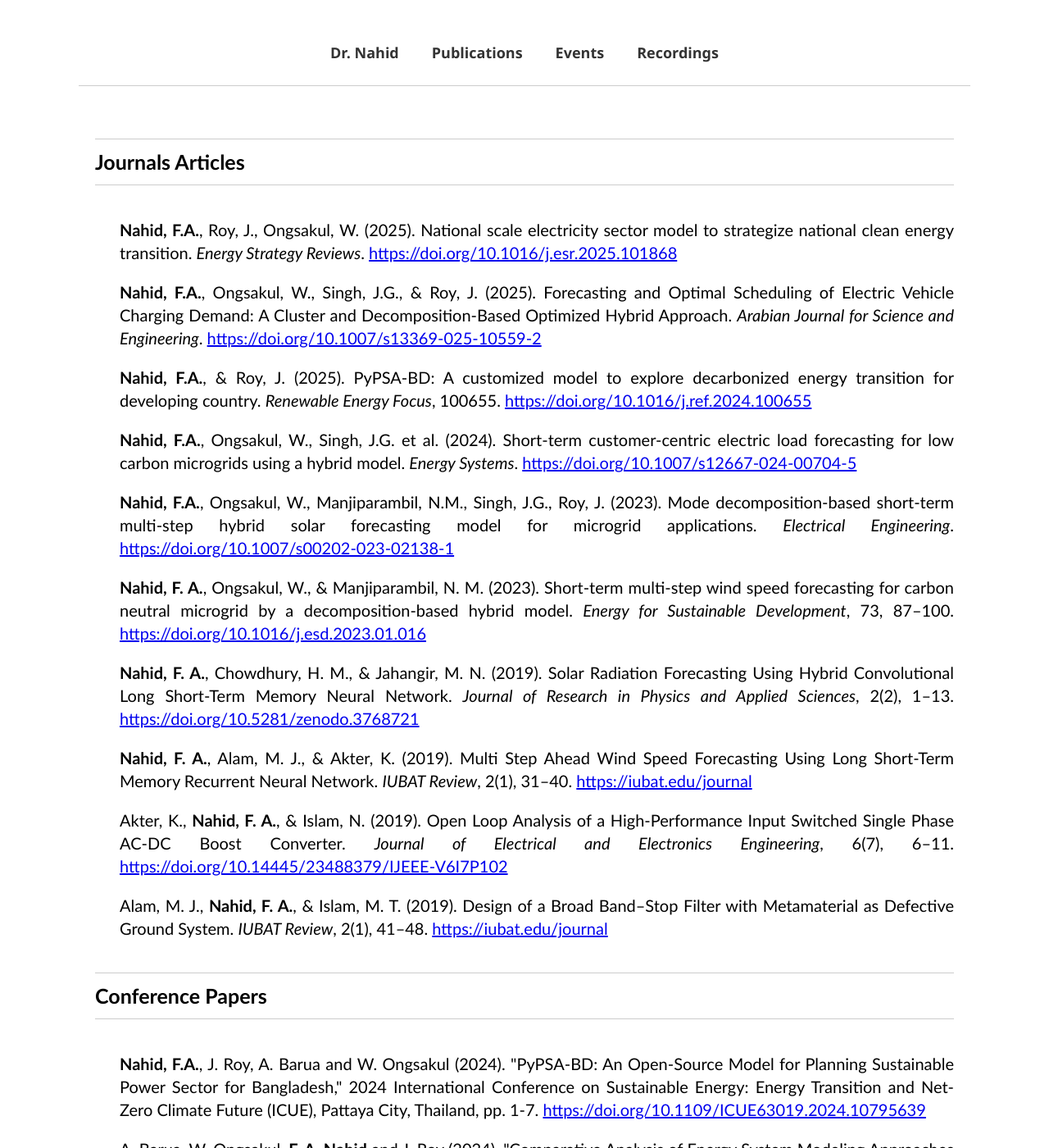
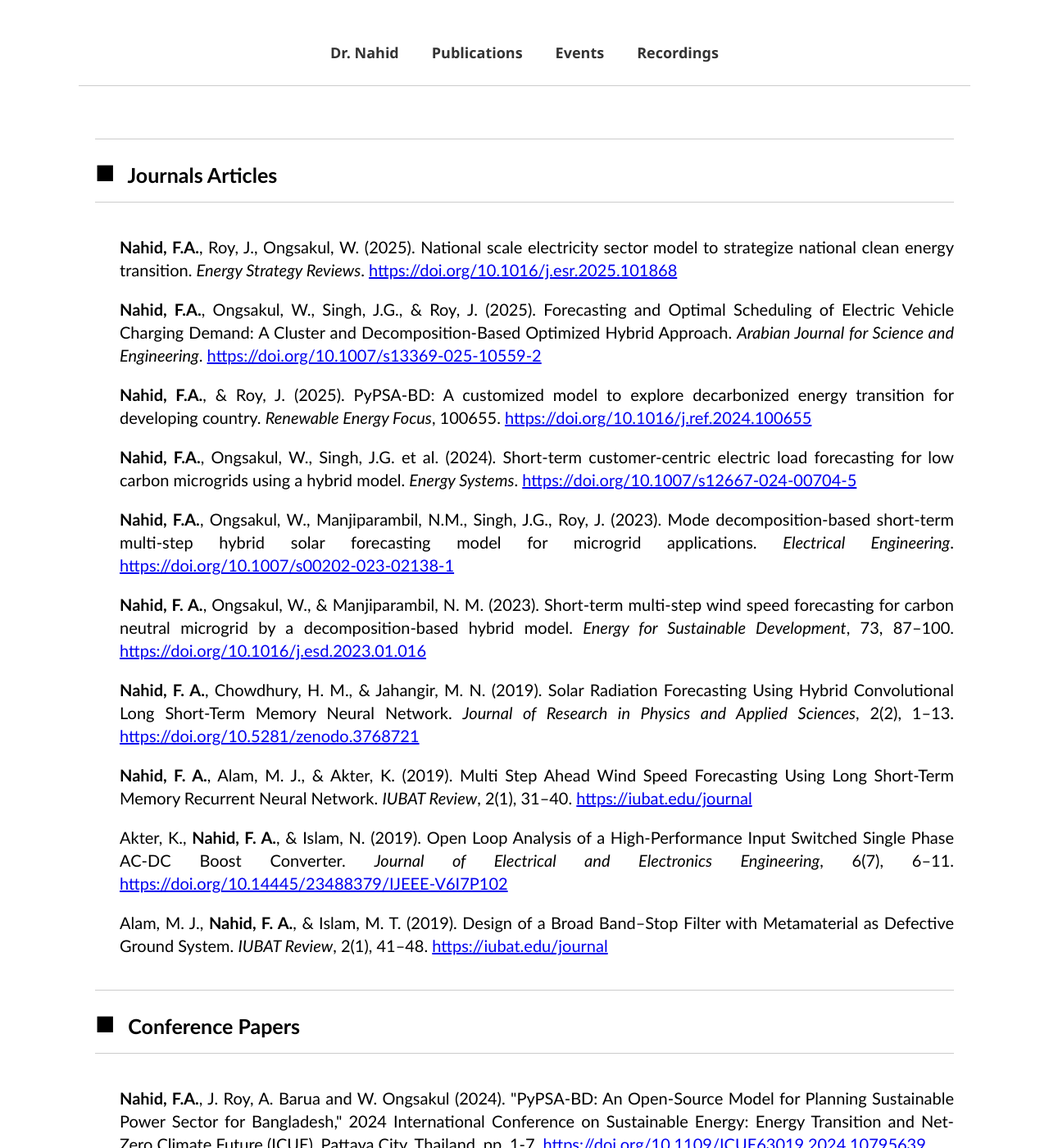
Before and after one commit to FiruzAhamed/firuzahamed.github.io, a Jekyll site: the page built from publications.md, in a window 1280 px wide and 1400 px high. Shown: the whole window at 82% size. Built offline with Jekyll 4.4.1, drawn with Linux system fonts in a browser that asks for light colours.

Commit message:
Update style.css
Signed-off-by: Firuz Ahamed Nahid <122635742+FiruzAhamed@users.noreply.github.com>

```diff
--- a/assets/css/style.css
+++ b/assets/css/style.css
@@ -166,6 +166,12 @@ body.publications h1 {
   margin-bottom: 40px;
   padding: 10px 0;
 }
+body.publications h1::before {
+  content: "■";
+  color:#000;
+  font-size: 40px;
+  margin-right: 10px;
+}
 
 body.publications p {
   padding-left: 30px;
```
